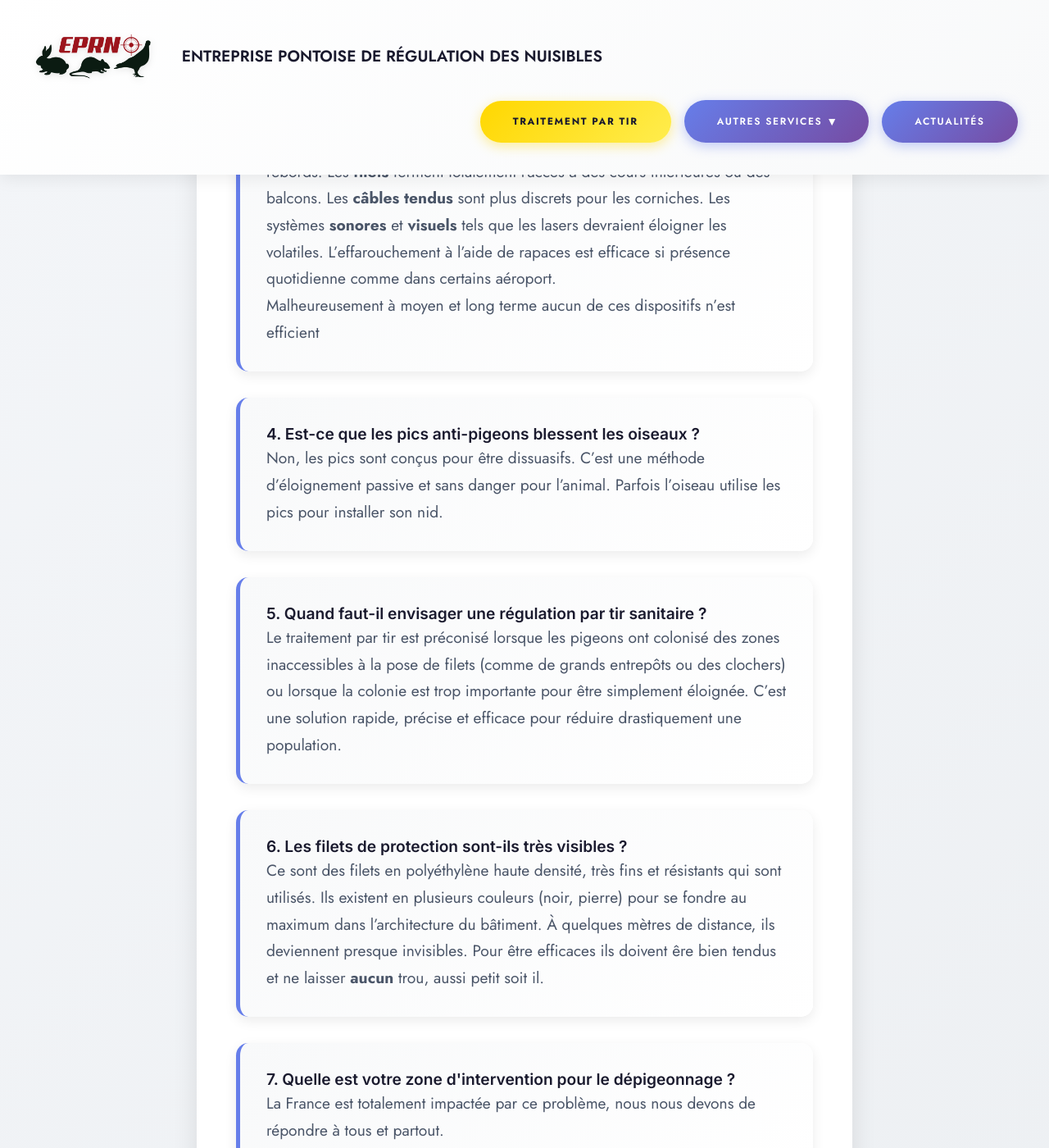
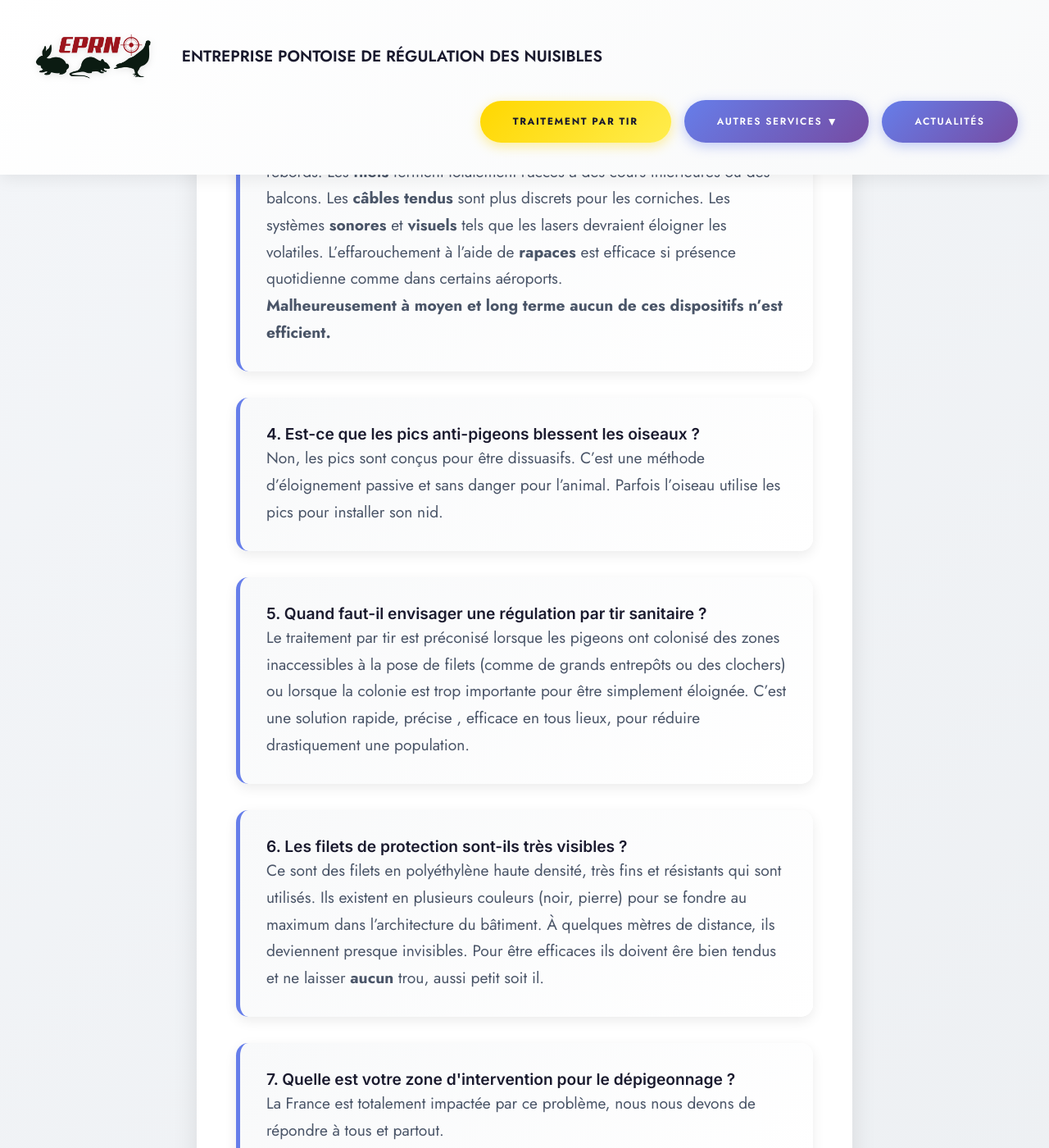
Before and after one commit to TheDoubleJo/eprn, a Jekyll site: the page built from faq-depigeonnage.html, in a window 1280 px wide and 1400 px high, scrolled down 915 px. Shown: the whole window at 82% size. Built offline with Jekyll 4.4.1, drawn with Linux system fonts in a browser that asks for light colours; some of the changed text lies outside the part shown.

Commit message:
Update FAQ “faq-depigeonnage”

```diff
--- a/faq-depigeonnage.html
+++ b/faq-depigeonnage.html
@@ -9,13 +9,13 @@ faq_items:
     answer: "Les pigeons causent trois types de problèmes majeurs. **Sanitaire** : ils sont porteurs de maladies et de parasites (salmonellose, psittacose, puces, tiques). **Matériel** : leurs fientes sont extrêmement acides et dégradent la pierre, le métal et les peintures. **Nuisances** : bruits dès l'aube et odeurs désagréables."
   - question: Quelles sont les méthodes d'éloignement ?
     answer: |-
-      Les **pics anti-pigeons** et coupelles "Bird Free", empêchent le posage sur les rebords. Les **filets** ferment totalement l'accès à des cours intérieures ou des balcons. Les **câbles tendus** sont plus discrets pour les corniches. Les systèmes **sonores** et **visuels** tels que les lasers devraient éloigner les volatiles. L'effarouchement à l'aide de rapaces est efficace si présence quotidienne comme dans certains aéroport.
+      Les **pics anti-pigeons** et coupelles "Bird Free", empêchent le posage sur les rebords. Les **filets** ferment totalement l'accès à des cours intérieures ou des balcons. Les **câbles tendus** sont plus discrets pour les corniches. Les systèmes **sonores** et **visuels** tels que les lasers devraient éloigner les volatiles. L'effarouchement à l'aide de **rapaces** est efficace si présence quotidienne comme dans certains aéroports.
 
-      Malheureusement à moyen et long terme aucun de ces dispositifs n'est efficient
+      **Malheureusement à moyen et long terme aucun de ces dispositifs n'est efficient.**
   - question: Est-ce que les pics anti-pigeons blessent les oiseaux ?
     answer: Non, les pics sont conçus pour être dissuasifs. C'est une méthode d'éloignement passive et sans danger pour l'animal. Parfois l'oiseau utilise les pics pour installer son nid.
   - question: Quand faut-il envisager une régulation par tir sanitaire ?
-    answer: Le traitement par tir est préconisé lorsque les pigeons ont colonisé des zones inaccessibles à la pose de filets (comme de grands entrepôts ou des clochers) ou lorsque la colonie est trop importante pour être simplement éloignée. C'est une solution rapide, précise et efficace pour réduire drastiquement une population.
+    answer: Le traitement par tir est préconisé lorsque les pigeons ont colonisé des zones inaccessibles à la pose de filets (comme de grands entrepôts ou des clochers) ou lorsque la colonie est trop importante pour être simplement éloignée. C'est une solution rapide, précise , efficace en tous lieux, pour réduire drastiquement une population.
   - question: Les filets de protection sont-ils très visibles ?
     answer: Ce sont des filets en polyéthylène haute densité, très fins et résistants qui sont utilisés. Ils existent en plusieurs couleurs (noir, pierre) pour se fondre au maximum dans l'architecture du bâtiment. À quelques mètres de distance, ils deviennent presque invisibles. Pour être efficaces ils doivent êre bien tendus et ne laisser **aucun** trou, aussi petit soit il.
   - question: Quelle est votre zone d'intervention pour le dépigeonnage ?
```
Also changed, not shown: other parts of faq-depigeonnage.html (+1 -1 lines).
